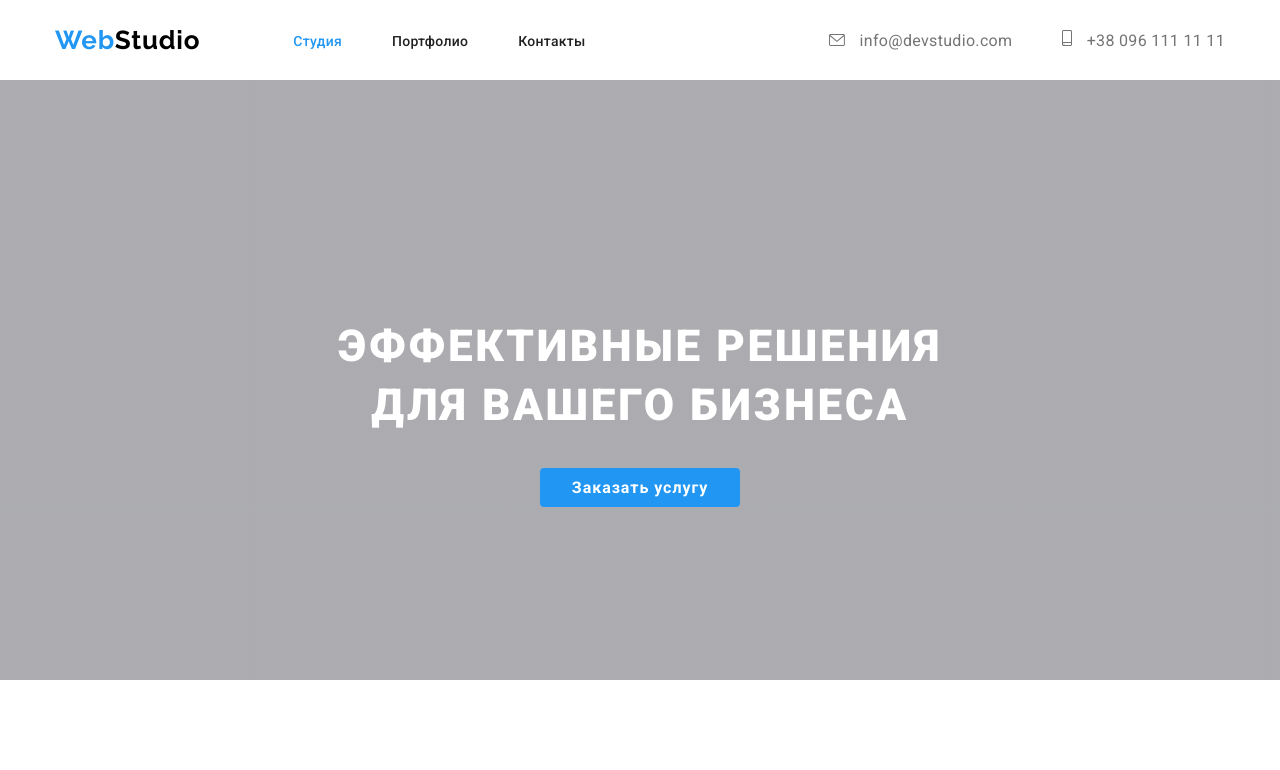
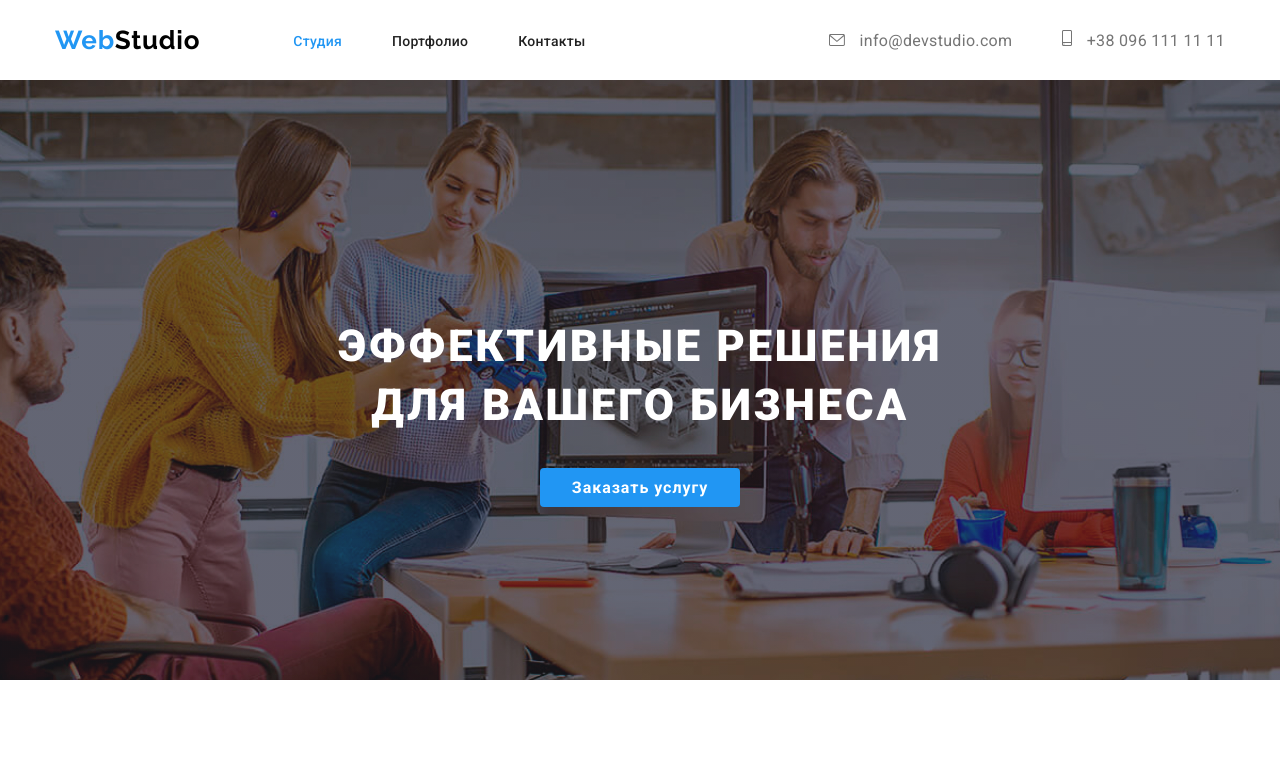
Before and after one commit to BogdanBon/goit-markup-hw-04, a plain HTML site: page index.html in a window 1280 px wide. Shown: the top 770 px of the page. Drawn offline with Linux system fonts and the light colour scheme; the site is published under a folder, as on GitHub Pages, so addresses that start at the root find nothing.

Commit message:
hw4_webstudio_svg

```diff
--- a/css/style.css
+++ b/css/style.css
@@ -50,7 +50,7 @@
       rgba(47, 48, 58, 0.4),
       rgba(47, 48, 58, 0.4)
     ),
-    url(/images/hero-bcg.jpg);
+    url(../images/hero-bcg.jpg);
   background-repeat: no-repeat;
   background-size: cover;
   background-position: center;
```
